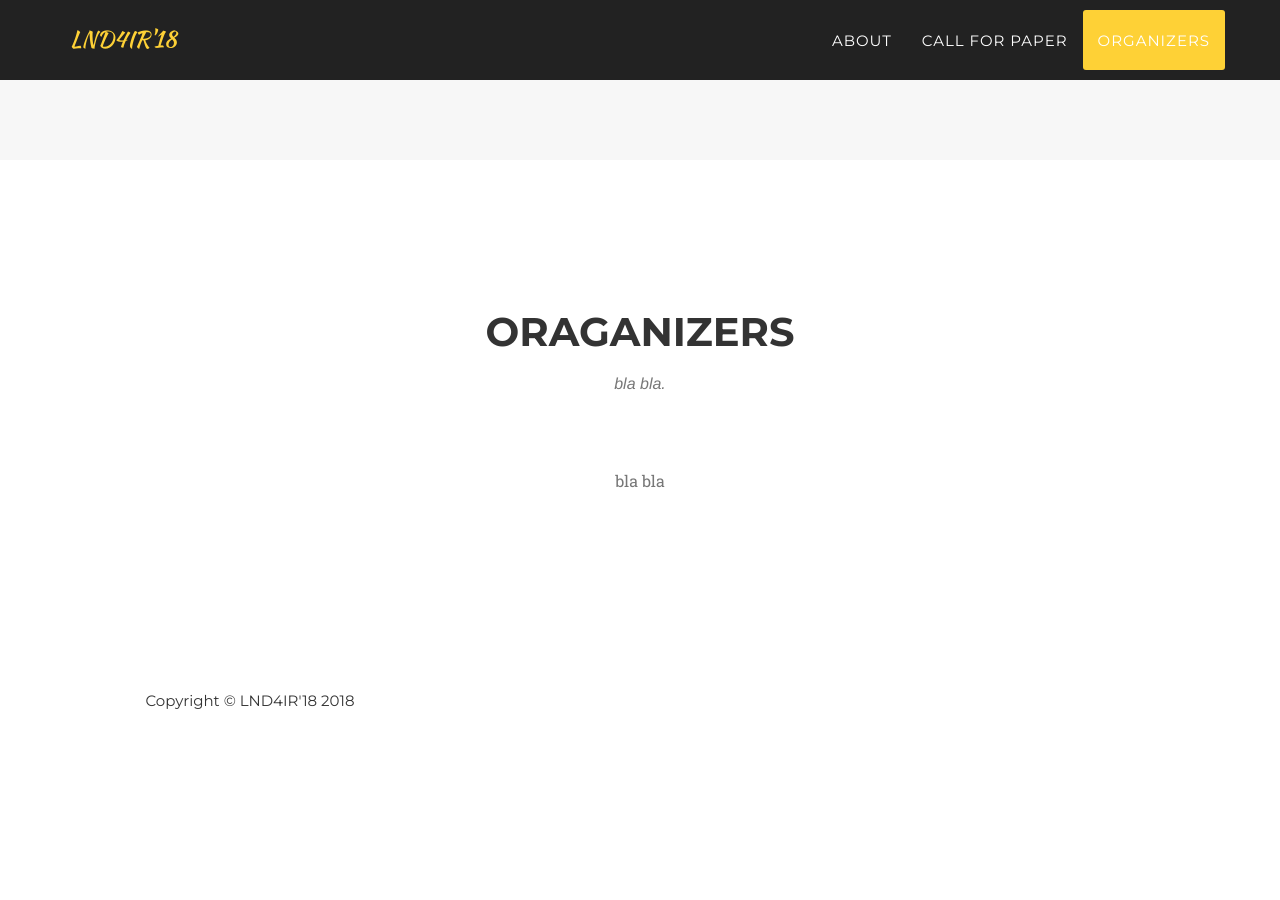
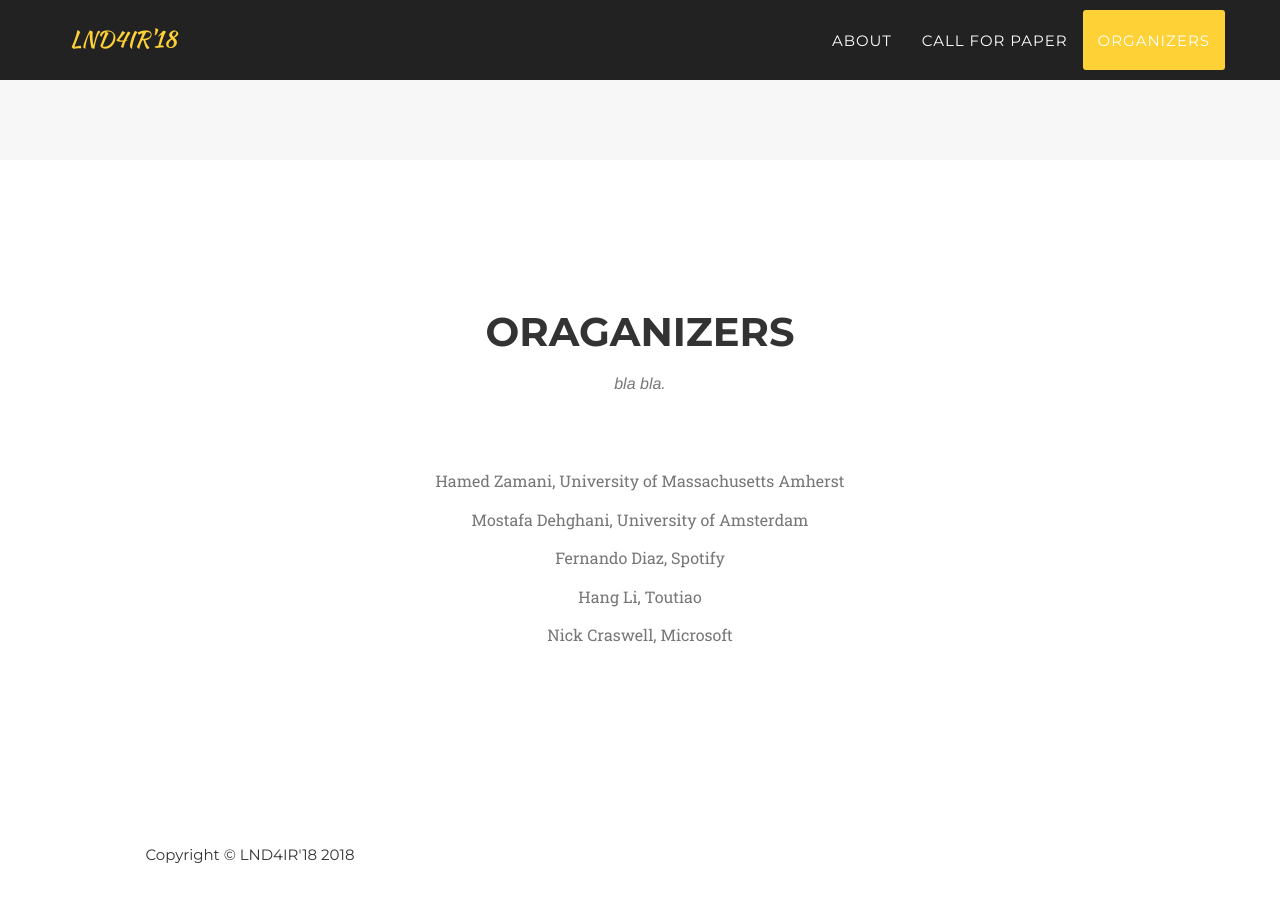
Before and after one commit to Connorlee487/DataScience, a Jekyll site: the page built from index.html, in a window 1280 px wide and 900 px high, scrolled down 1610 px. Built offline with Jekyll 4.4.1, drawn with Linux system fonts in a browser that asks for light colours; some web fonts are replaced; before the commit the page ends 2356 px from its top, so only the background shows below that.

Commit message:
add organizers

```diff
--- a/_includes/organizers.html
+++ b/_includes/organizers.html
@@ -11,7 +11,11 @@
             </div>
             <div class="row">
                 <div class="col-lg-8 col-lg-offset-2 text-center">
-                    <p class="large text-muted">bla bla</p>
+                    <p class="large text-muted">Hamed Zamani, University of Massachusetts Amherst</p>
+		    <p class="large text-muted">Mostafa Dehghani, University of Amsterdam</p>
+		    <p class="large text-muted">Fernando Diaz, Spotify</p>
+		    <p class="large text-muted">Hang Li, Toutiao</p>
+		    <p class="large text-muted">Nick Craswell, Microsoft</p>
                 </div>
             </div>
         </div>
```
